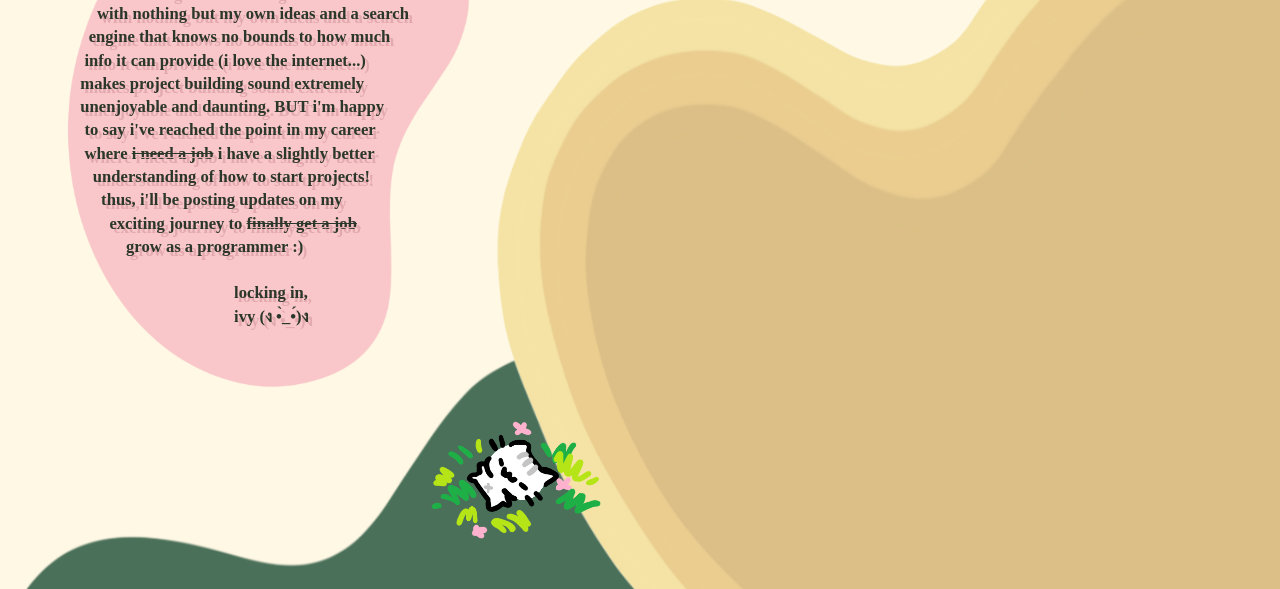
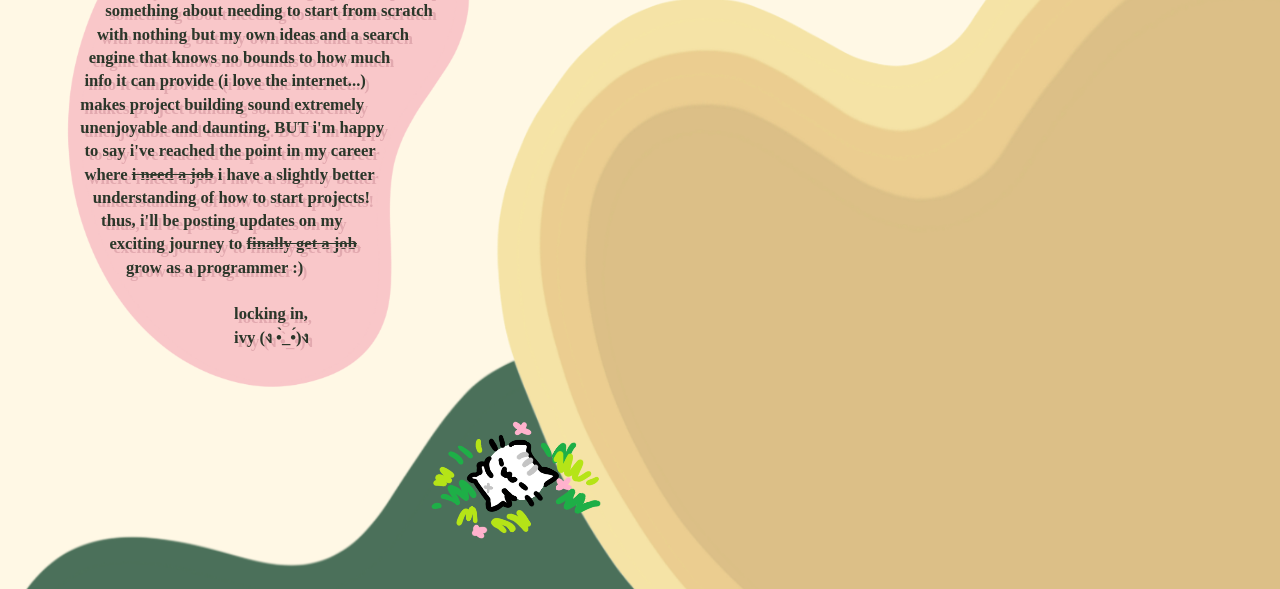
Before and after one commit to ivy-ll/ivy-ll.github.io, a website built with webpack: page projects.html in a window 1280 px wide. Shown: the part 232-821 px from the top of the page. Built offline with nearby package versions, Linux system fonts and the light colour scheme.

Commit message:
fixing projects page

```diff
--- a/css/projects.css
+++ b/css/projects.css
@@ -50,7 +50,7 @@
   display: flex;
   height: 35vh;
   width: 30vw;
-  margin-top: -17vh;
+  margin-top: -9vw;
   margin-left: 5vw;
   position: absolute;
   z-index: 2;
```
Also changed, not shown: index.html (+0 -1 lines).
